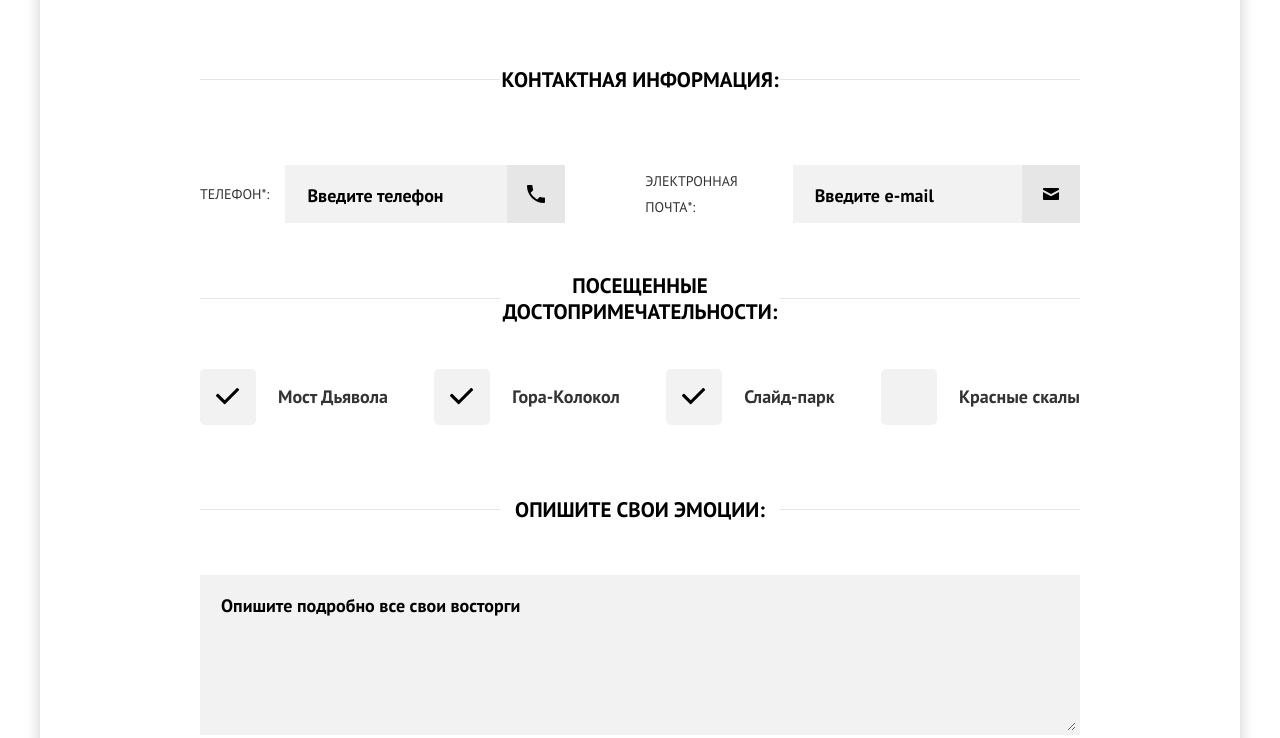
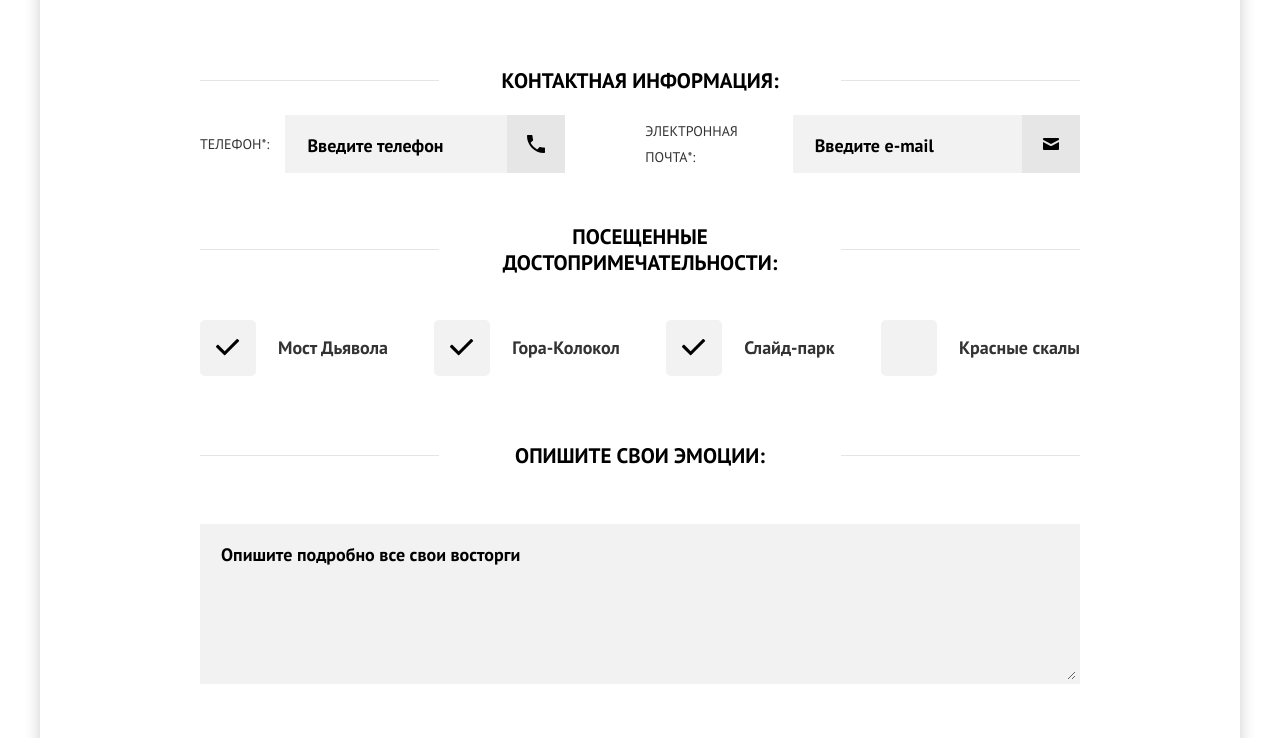
Before and after one commit to OlesyaIs/Sedona, a website: page source/form.html in a window 1280 px wide. Shown: the part 929-1667 px from the top of the page. Drawn offline with nearby package versions, Linux system fonts and the light colour scheme; files that its build step writes are made by us from their sources; files whose address does not match are found by name.

Commit message:
pixel perfect for form page tablet has been completed

```diff
--- a/source/form.html
+++ b/source/form.html
@@ -136,9 +136,9 @@
                 </div>
               </fieldset>
             </div>
-            <div class="form__group form__group--contacts form__group--wide fields-group fields-group--wide fields-group--contacts">
+            <div class="form__group form__group--contacts form__group--wide fields-group fields-group--adaptive fields-group--contacts">
               <fieldset class="fields-group__wrapper">
-                <legend class="fields-group__title fields-group__title--contacts title">Контактная информация:</legend>
+                <legend class="fields-group__title fields-group__title--contacts title"><span class="fields-group__title-wrapper">Контактная информация:</span></legend>
                 <div class="fields-group__field field field--contact">
                   <label class="field__title" for="phone"><span class="non-desktop">Контактный</span> телефон*:</label>
                   <p class="field__input-wrapper field__input-wrapper--phone">
@@ -172,7 +172,7 @@
             </div>
             <div class="form__group form__group--checkbox form__group--wide form__group--full-adaptive fields-group fields-group--checkbox fields-group--full-adaptive">
               <fieldset class="fields-group__wrapper">
-                <legend class="fields-group__title fields-group__title--checkbox title">Посещенные достопримечательности:</legend>
+                <legend class="fields-group__title fields-group__title--checkbox title"><span class="fields-group__title-wrapper">Посещенные достопримечательности:</span></legend>
                 <div class="fields-group__field field field--checkbox">
                   <input class="field__input visually-hidden" type="checkbox" name="devil's-bridge" id="devil's-bridge" checked>
                   <label class="field__title" for="devil's-bridge">Мост Дьявола</label>
@@ -191,9 +191,9 @@
                 </div>
               </fieldset>
             </div>
-            <div class="form__group form__group--wide fields-group fields-group--wide fields-group--textarea">
+            <div class="form__group form__group--wide fields-group fields-group--adaptive fields-group--textarea">
               <fieldset class="fields-group__wrapper">
-                <legend class="fields-group__title title">Опишите свои эмоции:</legend>
+                <legend class="fields-group__title title"><span class="fields-group__title-wrapper">Опишите свои эмоции:</span></legend>
                 <div class="fields-group__field field">
                   <textarea class="field__input field__input--textarea" placeholder="Опишите подробно все свои восторги" name="emotions" id="emotions" rows="5"></textarea>
                 </div>
--- a/source/sass/blocks/fields-group.scss
+++ b/source/sass/blocks/fields-group.scss
@@ -37,7 +37,7 @@
   row-gap: 14px;
 
   @media (min-width: $tablet-width) {
-    row-gap: 22px;
+    row-gap: 21px;
   }
 
   @media (min-width: $desktop-width) {
@@ -62,14 +62,6 @@
   }
 }
 
-.fields-group--wide .fields-group__wrapper,
-.fields-group--full-adaptive  .fields-group__wrapper{
-  @media (min-width: $tablet-width) {
-    border-top: 1px solid $form-strip;
-  }
-}
-
-
 .fields-group--full-adaptive .fields-group__wrapper {
   width: 100%;
 
@@ -91,15 +83,16 @@
 }
 
 .fields-group__title {
+  position: relative;
   margin: 0 auto 20px;
   padding: 0;
-  max-width: 280px;
+  // max-width: 280px;
   box-sizing: border-box;
   text-align: center;
   font-size: 18px;
   line-height: 26px;
 
-  @media (min-width: $tablet-width) {
+   @media (min-width: $tablet-width) {
     margin-left: 0;
     margin-bottom: 56px;
     font-size: 21px;
@@ -107,6 +100,64 @@
 
   @media (min-width: $desktop-width) {
     margin-left: auto;
+  }
+}
+
+.fields-group--adaptive .fields-group__title {
+
+  @media (min-width: $tablet-width) {
+    margin-left: auto;
+    margin-bottom: 20px;
+    width: 100%;
+    display: flex;
+    align-items: center;
+
+    &::before {
+      content: '';
+      flex-grow: 1;
+      min-width: 123px;
+      height: 1px;
+      background-color: $horizontal-strip;
+    }
+
+    &::after {
+      content: '';
+      flex-grow: 1;
+      min-width: 123px;
+      height: 1px;
+      background-color: $horizontal-strip;
+    }
+  }
+
+  @media (min-width: $desktop-width) {
+    margin-bottom: 72px;
+  }
+}
+
+.fields-group--full-adaptive .fields-group__title {
+
+  @media (min-width: $tablet-width) {
+    margin-left: auto;
+    margin-bottom: 44px;
+    width: 100%;
+    display: flex;
+    align-items: center;
+
+    &::before {
+      content: '';
+      flex-grow: 1;
+      min-width: 123px;
+      height: 1px;
+      background-color: $horizontal-strip;
+    }
+
+    &::after {
+      content: '';
+      flex-grow: 1;
+      min-width: 123px;
+      height: 1px;
+      background-color: $horizontal-strip;
+    }
   }
 }
 
@@ -123,6 +174,10 @@
 
 .fields-group--contacts .fields-group__title {
   margin-bottom: 19px;
+
+  @media (min-width: $tablet-width) {
+    margin-bottom: 21px;
+  }
 }
 
 .fields-group--radio .fields-group__title {
@@ -133,33 +188,19 @@
   }
 }
 
-.fields-group--wide .fields-group__title {
-
-  @media (min-width: $tablet-width) {
-    margin-left: auto;
-    margin-bottom: 20px;
-    width: 350px;
-  }
-
-  @media (min-width: $desktop-width) {
-    margin-bottom: 72px;
-  }
-}
-
-.fields-group--full-adaptive .fields-group__title {
-
-  @media (min-width: $tablet-width) {
-    margin-left: auto;
-    margin-bottom: 44px;
-    width: 350px;
-  }
-}
-
 .fields-group--textarea .fields-group__title {
   margin-bottom: 15px;
 
   @media (min-width: $tablet-width) {
-    margin-bottom: 52px;
+    margin-bottom: 55px;
+  }
+}
+
+.fields-group--adaptive .fields-group__title-wrapper,
+.fields-group--full-adaptive .fields-group__title-wrapper {
+  @media (min-width: $tablet-width) {
+    width: 402px;
+    flex-grow: 0;
   }
 }
 
--- a/source/sass/blocks/form-section.scss
+++ b/source/sass/blocks/form-section.scss
@@ -16,7 +16,7 @@
   padding: 0 0 39px;
 
   @media (min-width: $tablet-width) {
-    padding: 40px 60px 61px;
+    padding: 40px 60px 62px;
   }
 
   @media (min-width: $desktop-width) {
--- a/source/sass/blocks/form.scss
+++ b/source/sass/blocks/form.scss
@@ -9,7 +9,7 @@
 
   @media (min-width: $tablet-width) {
     grid-template-columns: 1fr 1fr;
-    row-gap: 50px;
+    row-gap: 51px;
   }
 }
 
@@ -78,6 +78,7 @@
     }
 
     &:last-of-type {
+      margin-top: -6px;
       margin-bottom: 6px;
     }
   }
@@ -96,7 +97,7 @@
 }
 
 .form__button {
-  margin: 18px 0 0;
+  margin: 24px 0 0;
   padding: 18px 0 14px;
   min-width: 280px;
   min-height: 58px;
@@ -112,6 +113,7 @@
 
 .form__footnote {
   margin: 0;
+  margin-top: 9px;
   padding: 0;
   align-self: center;
 
--- a/source/sass/blocks/page-footer.scss
+++ b/source/sass/blocks/page-footer.scss
@@ -37,16 +37,15 @@
 }
 
 .page-footer__copy {
-  margin: 0;
-  margin-top: 6px;
+  margin: 6px 0 0;
   padding: 0;
 
   @media (min-width: $tablet-width) {
-    margin: 0;
+    margin: 0 0 0 7px;
   }
 
   &--course {
     text-align: center;
-    margin-top: 34px;
+    margin: 34px 0 0;
   }
 }
--- a/source/sass/blocks/socials-list.scss
+++ b/source/sass/blocks/socials-list.scss
@@ -30,3 +30,8 @@
     background-color: $button-disabled;
   }
 }
+
+
+.socials-list__item:nth-of-type(2) .socials-list__link{
+  min-width: 47px;
+}
```
